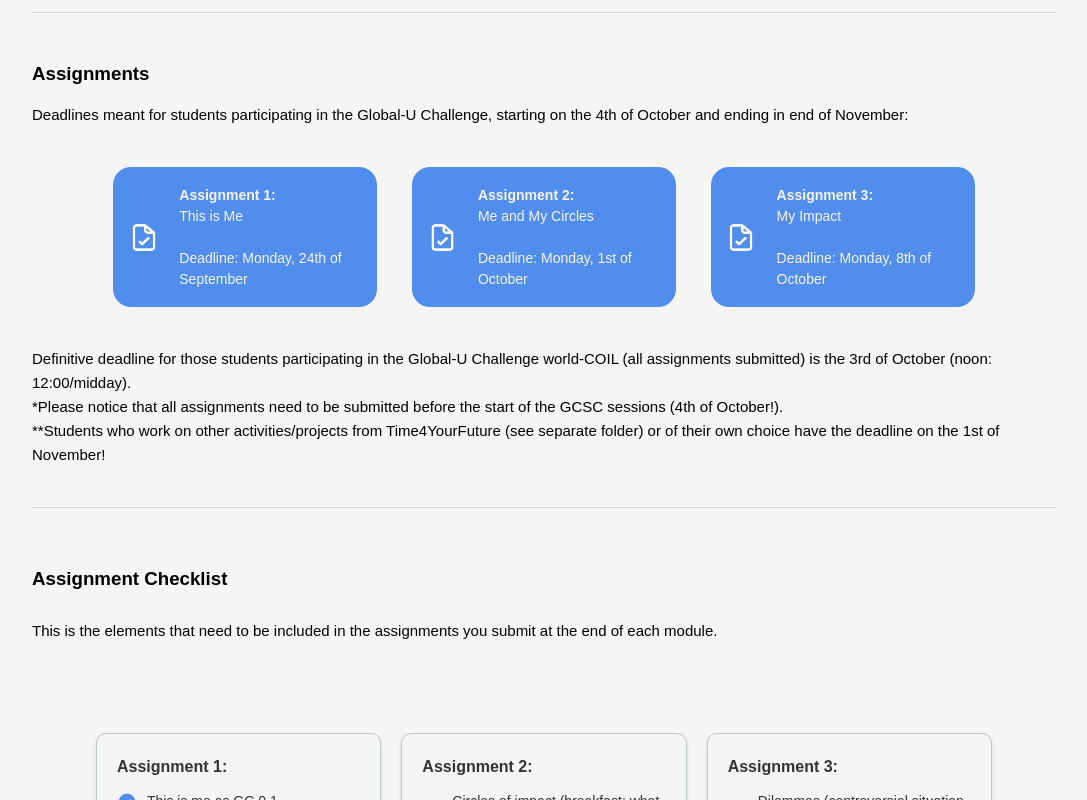
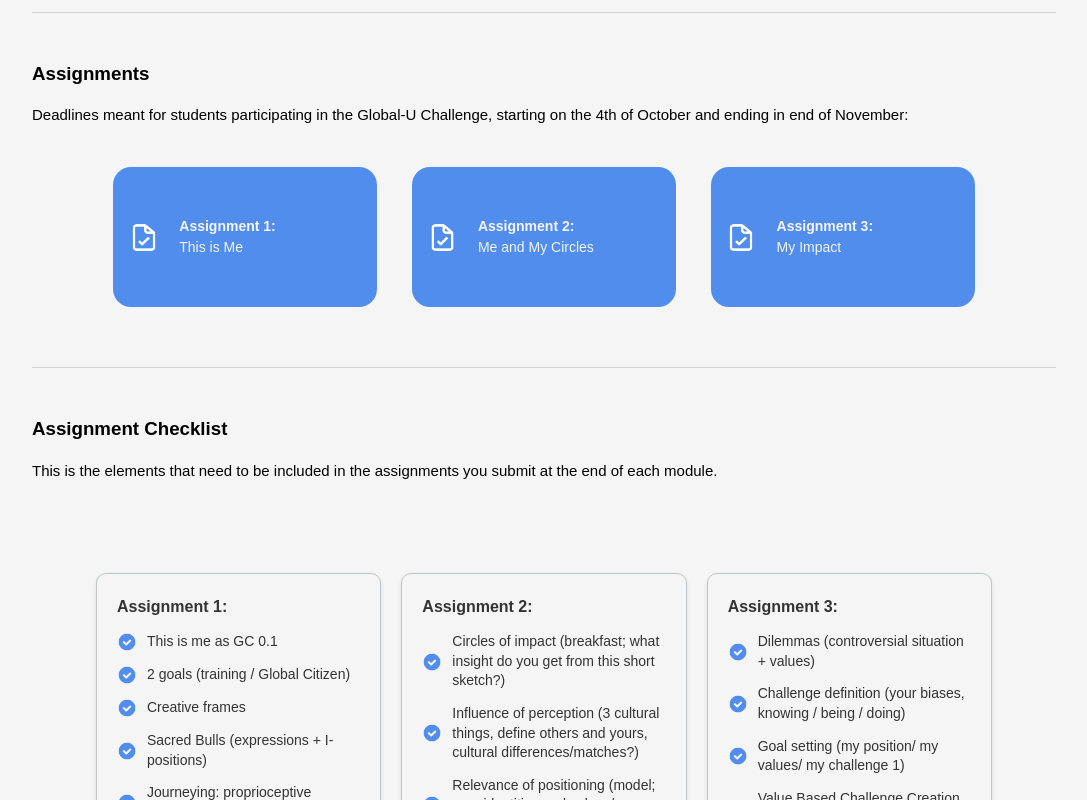
Before and after one commit to titouandeschanels/GlobalCitizenship, a React (Create React App) app in the folder gccapp/: page /aboutGCC in a window 1280 px wide. Shown: the part 477-1277 px from the top of the page, without its empty margins (96-1183 px from the left). Built offline with nearby package versions, Linux system fonts and the light colour scheme.

Commit message:
remove deadlines About Global-U

```diff
--- a/gccapp/src/components/about/gccResit/index.tsx
+++ b/gccapp/src/components/about/gccResit/index.tsx
@@ -23,9 +23,6 @@ const GCCResit: React.FC<GCCResitProps> = () => {
             </ImageWrapper>
             <TextAll>
                 You will receive 2 different Certificates upon accomplishment of these modules and the 4 ECTS of the ES-program.
-                <br/>
-                Deadline to complete final GC-assignment → <b>26th of January 2024</b> (exact date will be published on due date)
-                / RESIT 1st of May 2024.
             </TextAll>
         </ContentWrapper>
     )
--- a/gccapp/src/components/about/gccProgram/index.tsx
+++ b/gccapp/src/components/about/globalUProgram/index.tsx
@@ -68,8 +68,6 @@ const GCCProgram = () => {
                             <b>Assignment 1:</b>
                             <br/>
                             This is Me
-                            <br/><br/>
-                            Deadline: Monday, 24th of September
                         </Text>
                     </TextColumn>
                 </Box>
@@ -82,8 +80,6 @@ const GCCProgram = () => {
                             <b>Assignment 2:</b>
                             <br/>
                             Me and My Circles
-                            <br/><br/>
-                            Deadline: Monday, 1st of October
                         </Text>
                     </TextColumn>
                 </Box>
@@ -96,22 +92,11 @@ const GCCProgram = () => {
                             <b>Assignment 3:</b>
                             <br/>
                             My Impact
-                            <br/><br/>
-                            Deadline: Monday, 8th of October
                         </Text>
                     </TextColumn>
                 </Box>
             </BoxContainer>
-            <TextWithLine>
-                Definitive deadline for those students participating in the Global-U Challenge world-COIL
-                (all assignments submitted) is the 3rd of October (noon: 12:00/midday).
-                <br/>
-                *Please notice that all assignments need to be submitted before the start of the GCSC sessions
-                (4th of October!).
-                <br/>
-                **Students who work on other activities/projects from Time4YourFuture (see separate folder) or of their own choice have the deadline on the 1st of November!
-            </TextWithLine>
-            <SubHeader>Assignment Checklist</SubHeader>
+            <SubHeaderWithLine>Assignment Checklist</SubHeaderWithLine>
             <TextAll>
                 This is the elements that need to be included in the assignments you submit at the end of each module.
             </TextAll>
--- a/gccapp/src/pages/about/aboutGCC.tsx
+++ b/gccapp/src/pages/about/aboutGCC.tsx
@@ -1,5 +1,5 @@
 import Page from ".././page";
-import GCCProgram from "../../components/about/gccProgram/index"
+import GCCProgram from "../../components/about/globalUProgram/index"
 import AssignmentsChecklist from "../../components/about/assignmentChecklist";
 
 interface AboutGCCProps {
```
Also changed, not shown: gccapp/src/components/about/globalUProgram/elements.js (renamed from gccapp/src/components/about/gccProgram/elements.js).
